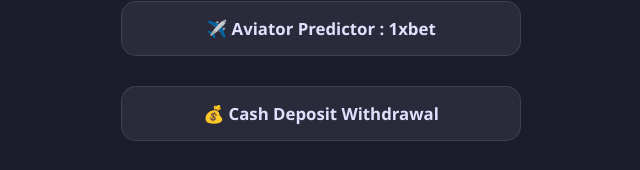
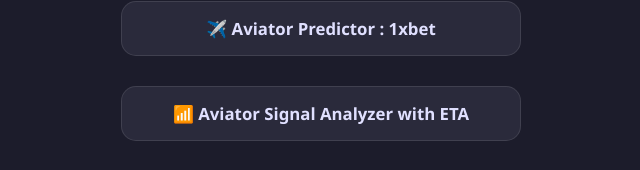
Before and after one commit to damindu817/xtreme_predictor_menu-, a plain HTML site: page index.html in a window 1280 px wide. Shown: the part 264-434 px from the top of the page, without its empty margins (319-959 px from the left). Drawn offline with Linux system fonts and the light colour scheme.

Commit message:
Update index.html

```diff
--- a/index.html
+++ b/index.html
@@ -141,7 +141,7 @@
   <div class="menu">
     <a href="https://damindu817.github.io/xtreme_predictor_signal_notice/">⚡ Crash Predictor : 1xbet</a>
     <a href="#">✈️ Aviator Predictor : 1xbet</a>
-    <a href="#">💰 Cash Deposit Withdrawal</a>
+    <a href="https://damindu817.github.io/5-_Aviator_Signal_Tracker_1/">📶 Aviator Signal Analyzer with ETA</a>
     <a href="https://chat.whatsapp.com/Jiyuy808D5Q2a8P7IEW72g">💬 WhatsApp Group</a>
     <a href="https://t.me/+Ems_0HKtv_gwZmQ1">📣 Telegram Group</a>
   </div>
```
